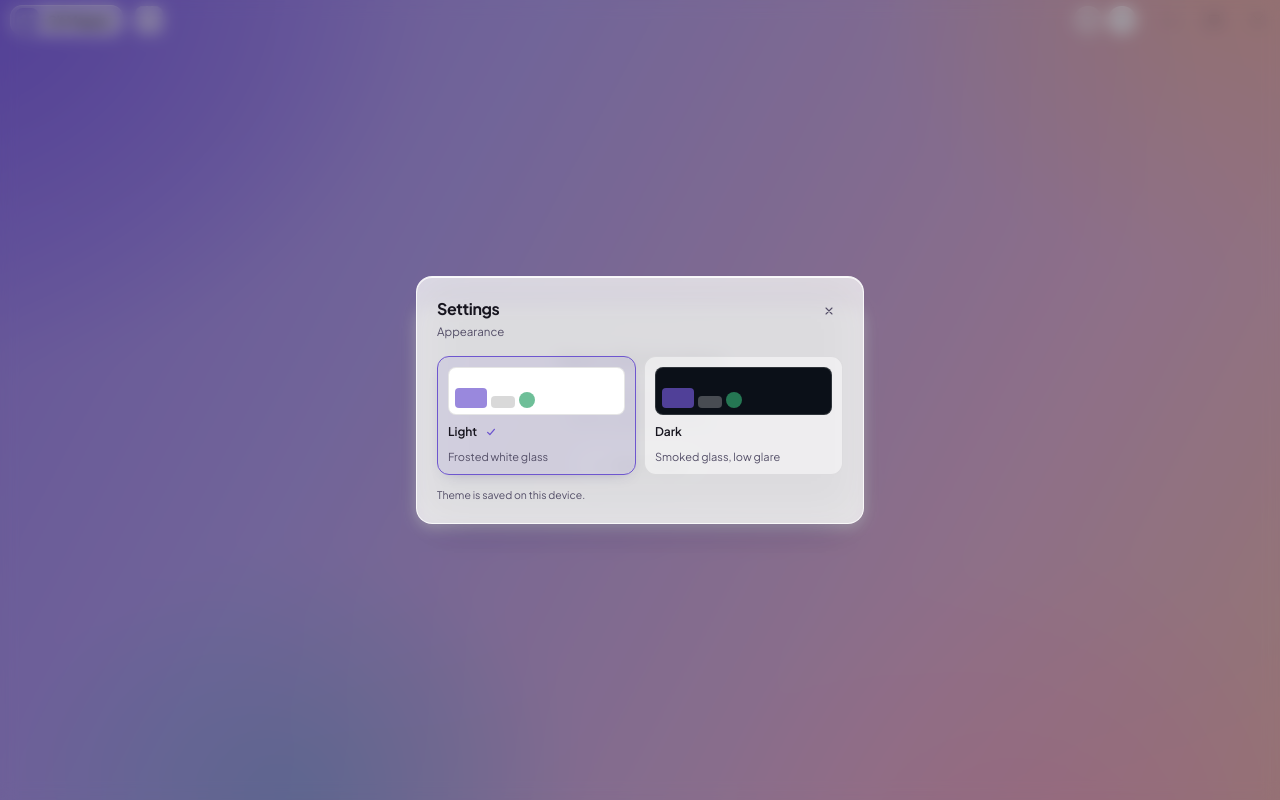
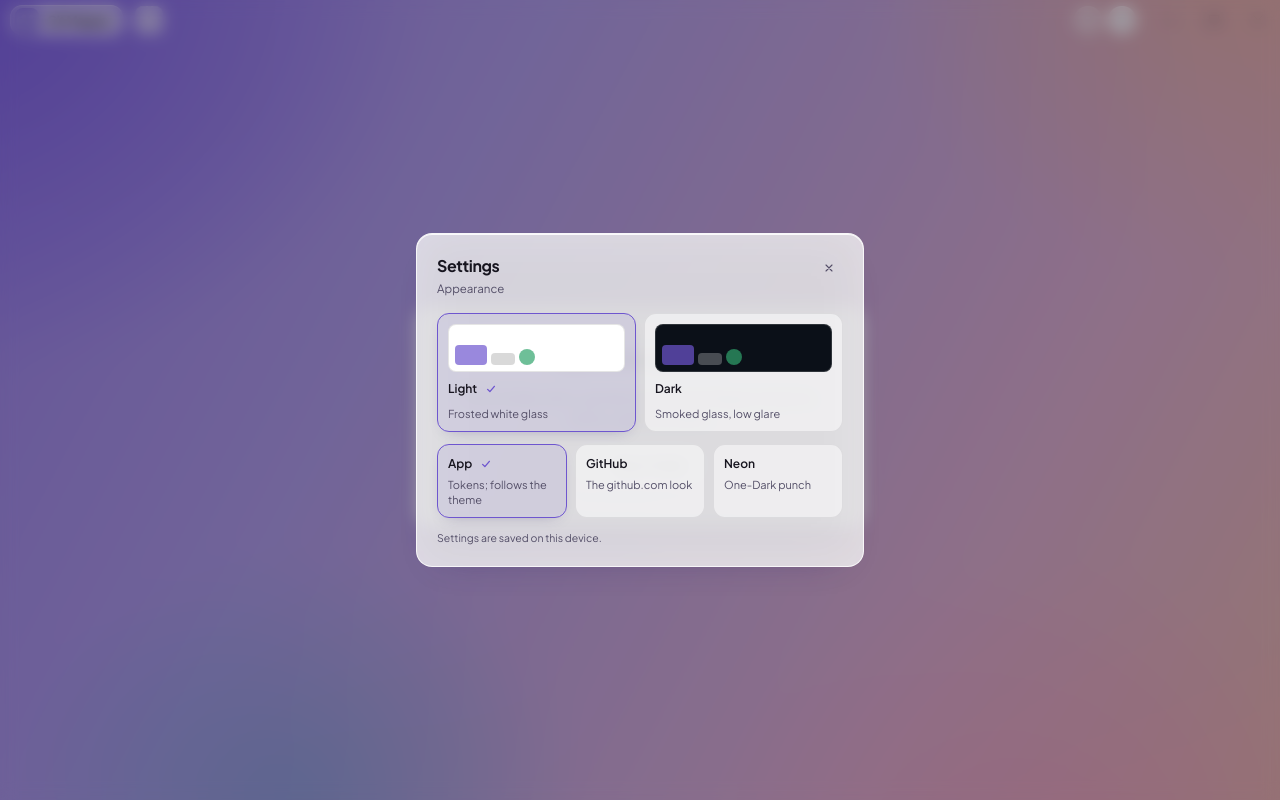
Before and after one commit to fajarwz/git-mapper, a React (Vite) app: page / in a window 1280 px wide. Both pictures are taken after a click on the button 1122 px from the left and 20 px from the top of the page. Built offline with nearby package versions, Linux system fonts and the light colour scheme.

Commit message:
feat: pick the syntax colour scheme in settings: app, github, neon

```diff
--- a/src/App.tsx
+++ b/src/App.tsx
@@ -9,6 +9,7 @@ import { TitleBar } from "./components/TitleBar";
 import { SettingsModal } from "./components/SettingsModal";
 import { STORAGE_KEYS, usePersistedState } from "./lib/persisted";
 import { filterCommits } from "./lib/commitFilter";
+import type { SyntaxScheme } from "./lib/highlight";
 import { applyTheme, initialTheme, storeTheme } from "./lib/theme";
 import type { Theme } from "./lib/theme";
 import {
@@ -60,6 +61,11 @@ function App() {
   const [detailsHeight, setDetailsHeight] = usePersistedState<number | null>(
     STORAGE_KEYS.detailsHeight,
     null,
+  );
+  // Diff token palette: app tokens, GitHub's look, or One-Dark neon. Colours are the default.
+  const [syntaxScheme, setSyntaxScheme] = usePersistedState<SyntaxScheme>(
+    STORAGE_KEYS.syntaxScheme,
+    "app",
   );
 
   // Rows a refresh just added or re-pilled, highlighted for a moment then forgotten.
@@ -411,6 +417,7 @@ function App() {
                 filesLoading={filesLoading}
                 selectedFile={selectedFile}
                 onSelectFile={handleSelectFile}
+                syntaxScheme={syntaxScheme}
                 onClose={() => setDetailsOpen(false)}
                 onHeightChange={setDetailsHeight}
               />
@@ -423,6 +430,8 @@ function App() {
         <SettingsModal
           theme={theme}
           onThemeChange={handleThemeChange}
+          syntaxScheme={syntaxScheme}
+          onSyntaxSchemeChange={setSyntaxScheme}
           onClose={() => setSettingsOpen(false)}
         />
       )}
--- a/src/components/DetailsPanel.tsx
+++ b/src/components/DetailsPanel.tsx
@@ -3,6 +3,7 @@ import type { CSSProperties } from "react";
 import type { ChangedFile, Commit } from "../types";
 import { copyText } from "../lib/clipboard";
 import { formatAbsoluteDate } from "../lib/format";
+import type { SyntaxScheme } from "../lib/highlight";
 import {
   DEFAULT_DETAILS_HEIGHT,
   DEFAULT_SIDEBAR_WIDTH,
@@ -23,6 +24,8 @@ interface DetailsPanelProps {
   filesLoading: boolean;
   selectedFile: ChangedFile | null;
   onSelectFile: (path: string) => void;
+  /** Diff token palette, chosen in settings and passed straight to the DiffViewer. */
+  syntaxScheme: SyntaxScheme;
   onClose: () => void;
   onHeightChange: (height: number) => void;
 }
@@ -33,6 +36,7 @@ export function DetailsPanel({
   filesLoading,
   selectedFile,
   onSelectFile,
+  syntaxScheme,
   onClose,
   onHeightChange,
 }: DetailsPanelProps) {
@@ -182,7 +186,7 @@ export function DetailsPanel({
         />
       </div>
 
-      <DiffViewer file={selectedFile} />
+      <DiffViewer file={selectedFile} scheme={syntaxScheme} />
 
       <ResizeHandle
         orientation="horizontal"
--- a/src/components/SettingsModal.tsx
+++ b/src/components/SettingsModal.tsx
@@ -1,4 +1,5 @@
 import { useEffect, useRef } from "react";
+import type { SyntaxScheme } from "../lib/highlight";
 import type { Theme } from "../lib/theme";
 import { PANEL } from "../lib/ui";
 import { CheckIcon, CloseIcon } from "./icons";
@@ -6,12 +7,20 @@ import { CheckIcon, CloseIcon } from "./icons";
 interface SettingsModalProps {
   theme: Theme;
   onThemeChange: (theme: Theme) => void;
+  syntaxScheme: SyntaxScheme;
+  onSyntaxSchemeChange: (scheme: SyntaxScheme) => void;
   onClose: () => void;
 }
 
 const THEMES: { value: Theme; label: string; hint: string }[] = [
   { value: "light", label: "Light", hint: "Frosted white glass" },
   { value: "dark", label: "Dark", hint: "Smoked glass, low glare" },
+];
+
+const SYNTAX_SCHEMES: { value: SyntaxScheme; label: string; hint: string }[] = [
+  { value: "app", label: "App", hint: "Tokens; follows the theme" },
+  { value: "github", label: "GitHub", hint: "The github.com look" },
+  { value: "neon", label: "Neon", hint: "One-Dark punch" },
 ];
 
 function ThemePreview({ theme }: { theme: Theme }) {
@@ -31,7 +40,13 @@ function ThemePreview({ theme }: { theme: Theme }) {
   );
 }
 
-export function SettingsModal({ theme, onThemeChange, onClose }: SettingsModalProps) {
+export function SettingsModal({
+  theme,
+  onThemeChange,
+  syntaxScheme,
+  onSyntaxSchemeChange,
+  onClose,
+}: SettingsModalProps) {
   const dialogRef = useRef<HTMLDivElement>(null);
   const closeRef = useRef<HTMLButtonElement>(null);
   const returnFocusRef = useRef<HTMLElement | null>(null);
@@ -133,7 +148,33 @@ export function SettingsModal({ theme, onThemeChange, onClose }: SettingsModalPr
           })}
         </div>
 
-        <p className="m-0 mt-3 text-[10.5px] text-ink-dim">Theme is saved on this device.</p>
+        <div className="mt-3 flex gap-2" role="group" aria-label="Syntax colours">
+          {SYNTAX_SCHEMES.map(({ value, label, hint }) => {
+            const active = syntaxScheme === value;
+
+            return (
+              <button
+                key={value}
+                type="button"
+                aria-pressed={active}
+                onClick={() => onSyntaxSchemeChange(value)}
+                className={`flex flex-1 flex-col gap-1 rounded-xl border p-2.5 text-left transition-colors focus-visible:ring-2 focus-visible:ring-primary/70 focus-visible:ring-offset-2 focus-visible:ring-offset-transparent ${
+                  active
+                    ? "border-primary bg-primary/10 soft-shadow"
+                    : "border-rule bg-sheet hover:bg-hover-glass"
+                }`}
+              >
+                <span className="flex items-center justify-between gap-2">
+                  <span className="text-[12px] font-semibold text-ink">{label}</span>
+                  {active && <CheckIcon className="text-primary" />}
+                </span>
+                <span className="text-[11px] leading-snug text-ink-dim">{hint}</span>
+              </button>
+            );
+          })}
+        </div>
+
+        <p className="m-0 mt-3 text-[10.5px] text-ink-dim">Settings are saved on this device.</p>
       </div>
     </div>
   );
--- a/src/lib/persisted.ts
+++ b/src/lib/persisted.ts
@@ -36,4 +36,5 @@ export const STORAGE_KEYS = {
   selectedFiles: "git-mapper:selected-files",
   detailsOpen: "git-mapper:details-open",
   detailsHeight: "git-mapper:details-height",
+  syntaxScheme: "git-mapper:syntax-scheme",
 } as const;
```
